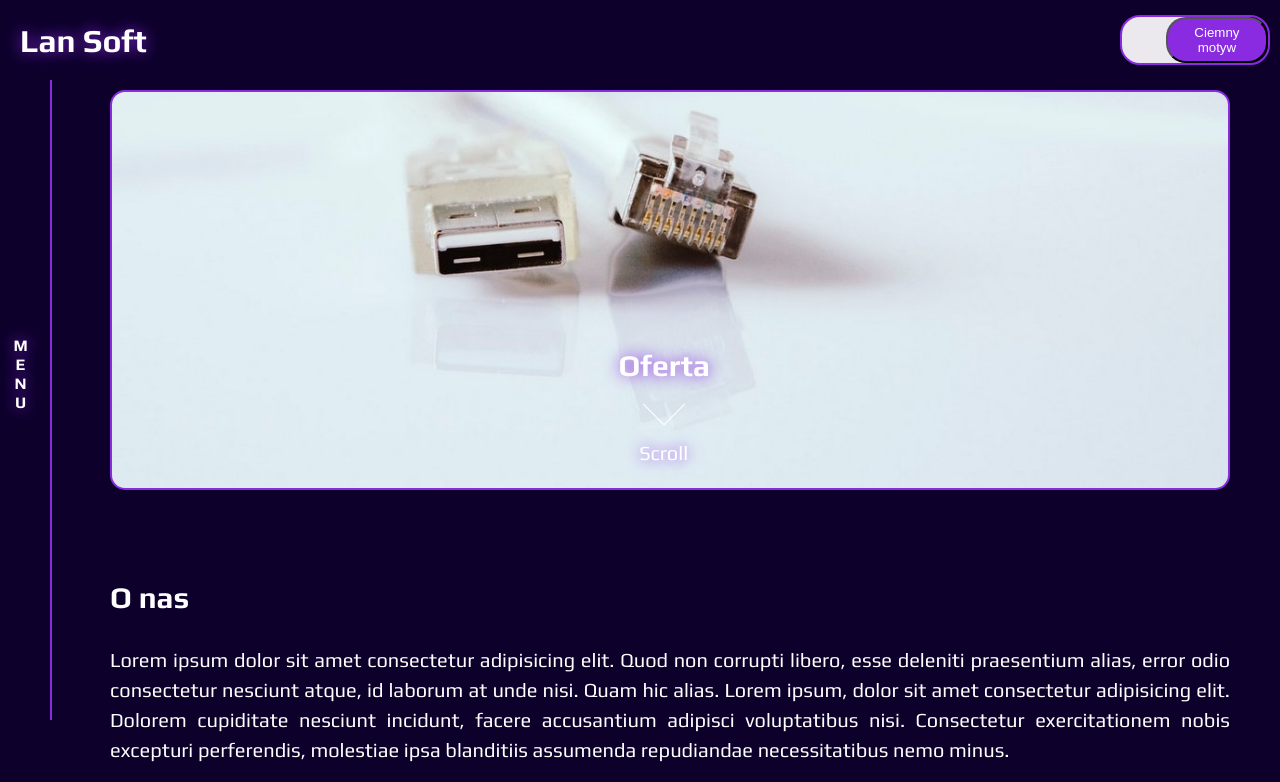
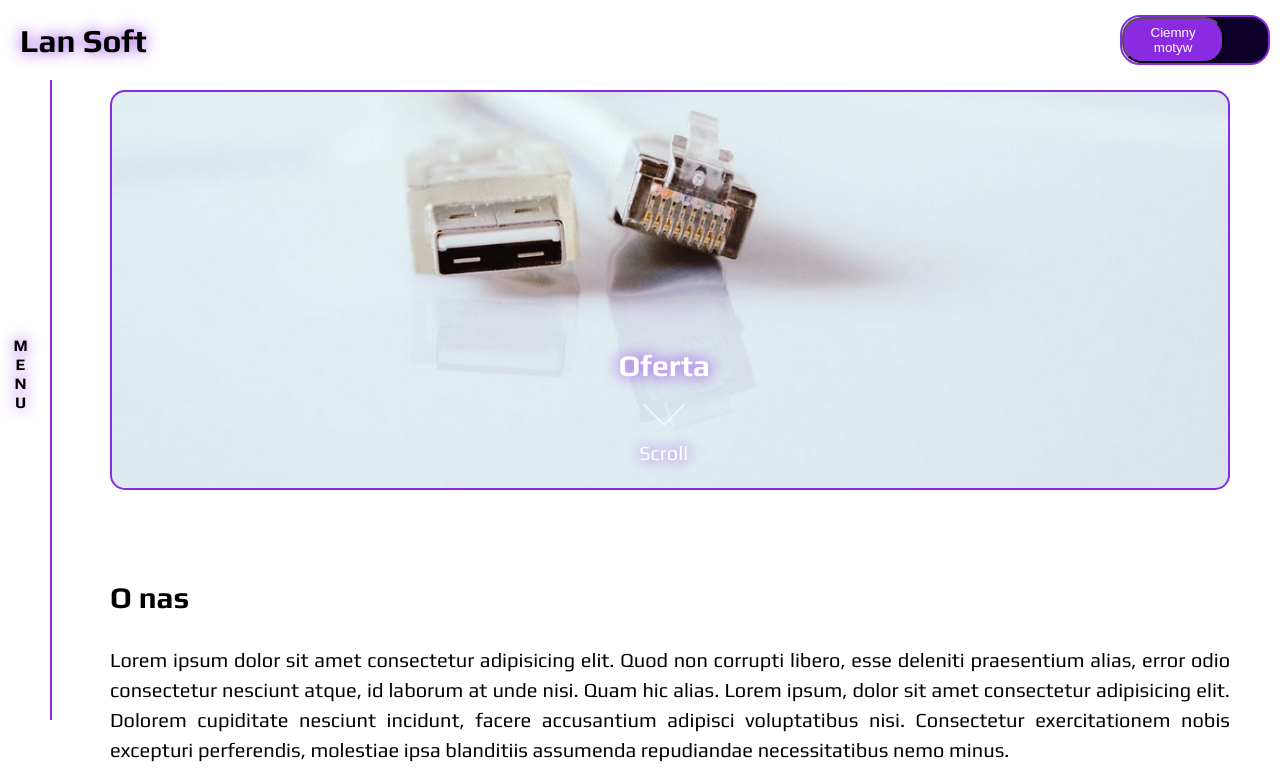
Before and after one commit to kamila-duda/lansoft, a plain HTML site: page index.html in a window 1280 px wide. Both pictures are taken after a click on the button "Jasny motyw". Shown: the top 782 px of the page. Drawn offline with Linux system fonts and the light colour scheme.

Commit message:
theme button fixed

```diff
--- a/index.html
+++ b/index.html
@@ -4,8 +4,6 @@
     <meta charset="UTF-8" />
     <meta name="viewport" content="width=device-width, initial-scale=1.0" />
     <title>LanSoft</title>
-    <link href="style.css" rel="stylesheet" />
-    <script type="text/javascript" src="script.js" defer></script>
     <link
       href="https://fonts.googleapis.com/css2?family=Play:wght@400;700&display=swap"
       rel="stylesheet"
@@ -13,6 +11,7 @@
     <link
       href="https://cdnjs.cloudflare.com/ajax/libs/normalize/8.0.1/normalize.min.css"
     />
+    <link href="style.css" rel="stylesheet" />
   </head>
   <body class="body">
     <header class="header">
@@ -192,4 +191,5 @@
       </p>
     </footer>
   </body>
-</html>
+  <script type="text/javascript" src="script.js" defer></script>
+  </html>
--- a/script.js
+++ b/script.js
@@ -48,13 +48,13 @@
   })
 
   const backgroundToggle = (element, firstColor, secondColor) => {
-    element.style.backgroundColor === firstColor
+    getComputedStyle(element).backgroundColor === firstColor
       ? (element.style.backgroundColor = secondColor)
       : (element.style.backgroundColor = firstColor)
   }
 
   const fontColorToggle = (element, firstColor, secondColor) => {
-    element.style.color === firstColor
+    getComputedStyle(element).color === firstColor
       ? (element.style.color = secondColor)
       : (element.style.color = firstColor)
   }
@@ -62,6 +62,10 @@
   const themeButton = document.querySelector('.header__button')
 
   themeButton.addEventListener('click', () => {
+    themeButton.innerText === 'Jasny motyw'
+      ? (themeButton.innerText = 'Ciemny motyw')
+      : (themeButton.innerText = 'Jasny motyw');
+
     const body = document.querySelector('.body')
     const header = document.querySelector('.header')
     const sidebarLinks = document.querySelectorAll('.sidebar__listLink')
@@ -70,11 +74,8 @@
     backgroundToggle(header, 'rgb(13, 0, 43)', 'rgb(255, 255, 255)')
     fontColorToggle(body, 'rgb(255, 255, 255)', 'rgb(0, 0, 0')
 
-    themeButton.innerText === 'Jasny motyw'
-      ? (themeButton.innerText = 'Ciemny motyw')
-      : (themeButton.innerText = 'Jasny motyw')
 
-    themeButton.style.right === '0px'
+    getComputedStyle(themeButton).right === '0px'
       ? (themeButton.style.right = 'unset')
       : (themeButton.style.right = '0px')
 
```
